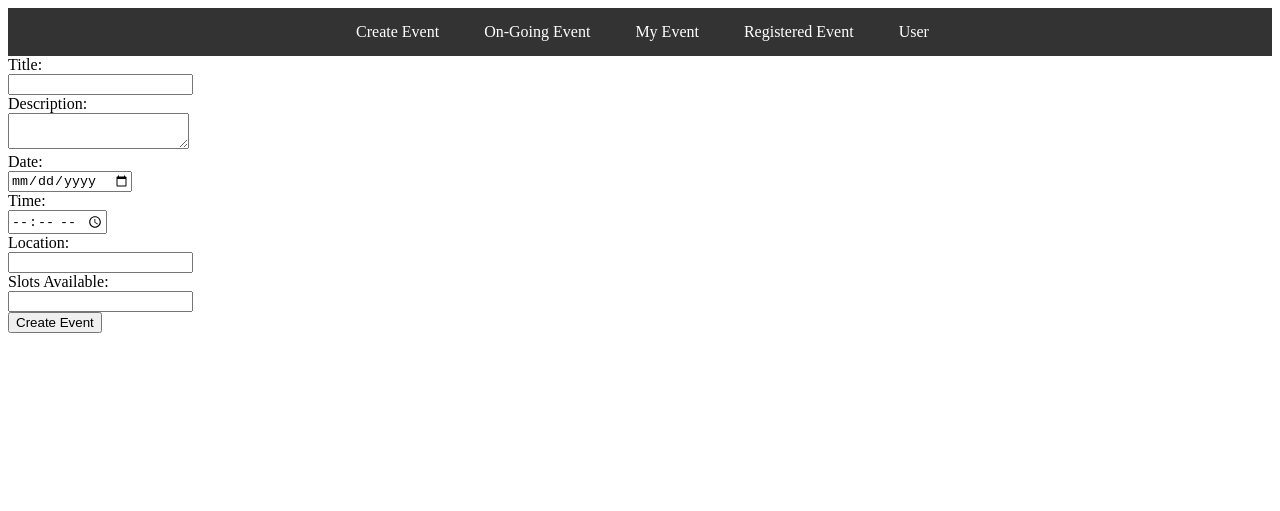
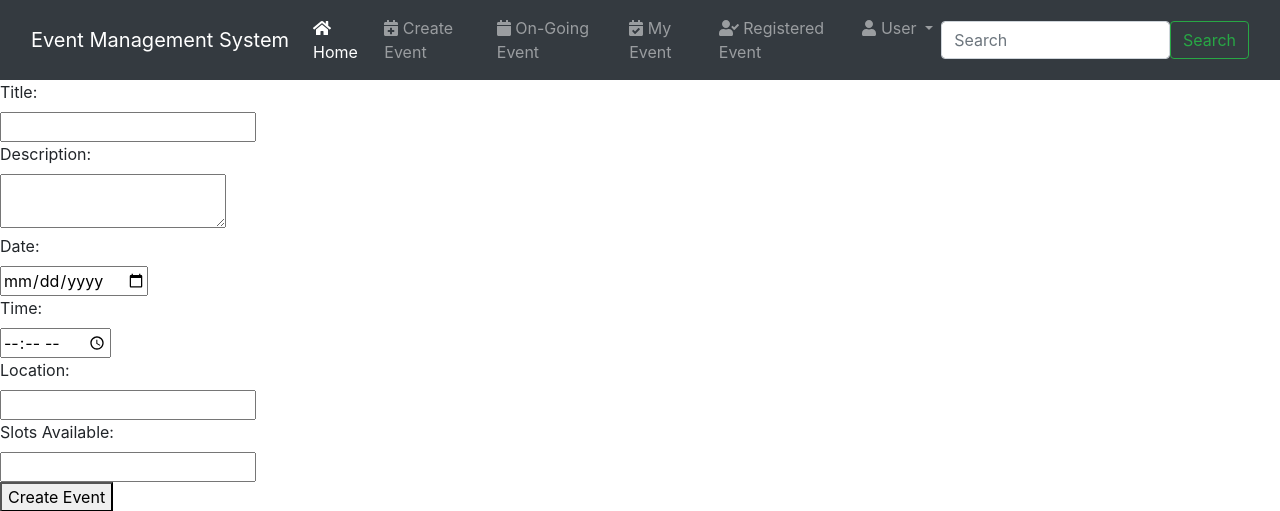
Before and after one commit to fazlerabbi2248/Event-Registration-System, a Django app: template templates/create_event.html in a window 1280 px wide. Shown: the top 511 px of the page. Run offline with Django 3.2, Linux system fonts and the light colour scheme; the template is opened without the code that fills it, so the values that code supplies are empty; some libraries are stand-ins or nearby versions.

Commit message:
update navbar

```diff
--- a/event/urls.py
+++ b/event/urls.py
@@ -7,6 +7,7 @@ urlpatterns = [
     path('accounts/', include('django.contrib.auth.urls')), # this is build in
     path('register/', views.register, name='register'), # custom
     path('login/', views.login, name='login'),
+    path('', views.home, name='home'),
     path('events/create/', views.create_event, name='create_event'),
 
 
--- a/event_registration_system/settings.py
+++ b/event_registration_system/settings.py
@@ -124,3 +124,6 @@ STATIC_URL = 'static/'
 # https://docs.djangoproject.com/en/4.2/ref/settings/#default-auto-field
 
 DEFAULT_AUTO_FIELD = 'django.db.models.BigAutoField'
+
+
+LOGIN_URL = 'login'
--- a/templates/home.html
+++ b/templates/home.html
@@ -1,4 +1,4 @@
-{% extends 'partial/base.html' %}
+{% extends 'partials/base.html' %}
 
 {% block content %}
 
--- a/templates/partials/base.html
+++ b/templates/partials/base.html
@@ -1,8 +1,11 @@
 <!DOCTYPE html>
 <html lang="en">
 <head>
-    <meta charset="UTF-8">
-    <title>Title</title>
+<meta charset="UTF-8">
+  <title>Event Registration Management System</title>
+  <!-- Bootstrap CSS -->
+  <link href="https://stackpath.bootstrapcdn.com/bootstrap/4.5.2/css/bootstrap.min.css" rel="stylesheet">
+     <link href="https://cdnjs.cloudflare.com/ajax/libs/font-awesome/5.15.4/css/all.min.css" rel="stylesheet">
 </head>
 <body>
 {% include 'partials/navbar.html' %}
@@ -11,5 +14,14 @@
 
     {% endblock %}
 
+
+  <script src="https://code.jquery.com/jquery-3.5.1.min.js"></script>
+  <script src="https://cdnjs.cloudflare.com/ajax/libs/popper.js/1.16.0/umd/popper.min.js"></script>
+  <script src="https://stackpath.bootstrapcdn.com/bootstrap/4.5.2/js/bootstrap.min.js"></script>
+ <script src="https://cdnjs.cloudflare.com/ajax/libs/bootstrap/5.3.0/js/bootstrap.bundle.min.js"></script>
+
+  <!-- Font Awesome -->
+  <script src="https://cdnjs.cloudflare.com/ajax/libs/font-awesome/5.15.4/js/all.min.js"></script>
+
 </body>
 </html>
--- a/templates/partials/navbar.html
+++ b/templates/partials/navbar.html
@@ -1,15 +1,40 @@
-    <nav style="background-color: #333; color: #fff; display: flex; justify-content: center;">
-      <ul style="list-style: none; display: flex; margin: 0; padding: 0;">
-        <li><a href="#" style="text-decoration: none; color: #fff; padding: 15px 20px; display: flex; align-items: center;"><i class="fas fa-plus-circle" style="margin-right: 5px;"></i>Create Event</a></li>
-        <li><a href="#" style="text-decoration: none; color: #fff; padding: 15px 20px; display: flex; align-items: center;"><i class="fas fa-calendar-alt" style="margin-right: 5px;"></i>On-Going Event</a></li>
-        <li><a href="#" style="text-decoration: none; color: #fff; padding: 15px 20px; display: flex; align-items: center;"><i class="fas fa-calendar-check" style="margin-right: 5px;"></i>My Event</a></li>
-        <li><a href="#" style="text-decoration: none; color: #fff; padding: 15px 20px; display: flex; align-items: center;"><i class="fas fa-user-check" style="margin-right: 5px;"></i>Registered Event</a></li>
-        <li style="position: relative;">
-          <a href="#" style="text-decoration: none; color: #fff; padding: 15px 20px; display: flex; align-items: center;"><i class="fas fa-user-circle" style="margin-right: 5px;"></i>User</a>
-          <div style="display: none; position: absolute; background-color: #333; min-width: 120px; z-index: 1;">
-            <a href="#" style="color: #fff; padding: 12px 16px; text-decoration: none; display: block;">Profile</a>
-            <a href="#" style="color: #fff; padding: 12px 16px; text-decoration: none; display: block;">Log Out</a>
-          </div>
-        </li>
-      </ul>
-    </nav>
+  <nav class="navbar navbar-expand-lg navbar-dark bg-dark">
+    <div class="container-fluid">
+      <a class="navbar-brand" href="#">Event Management System</a>
+      <button class="navbar-toggler" type="button" data-bs-toggle="collapse" data-bs-target="#navbarSupportedContent" aria-controls="navbarSupportedContent" aria-expanded="false" aria-label="Toggle navigation">
+        <span class="navbar-toggler-icon"></span>
+      </button>
+      <div class="collapse navbar-collapse" id="navbarSupportedContent">
+        <ul class="navbar-nav me-auto mb-2 mb-lg-0">
+          <li class="nav-item">
+            <a class="nav-link active" aria-current="page" href="#"><i class="fas fa-home"></i> Home</a>
+          </li>
+          <li class="nav-item">
+            <a class="nav-link" href="#"><i class="fas fa-calendar-plus"></i> Create Event</a>
+          </li>
+          <li class="nav-item">
+            <a class="nav-link" href="#"><i class="fas fa-calendar"></i> On-Going Event</a>
+          </li>
+          <li class="nav-item">
+            <a class="nav-link" href="#"><i class="fas fa-calendar-check"></i> My Event</a>
+          </li>
+          <li class="nav-item">
+            <a class="nav-link" href="#"><i class="fas fa-user-check"></i> Registered Event</a>
+          </li>
+          <li class="nav-item dropdown">
+            <a class="nav-link dropdown-toggle" href="#" id="navbarDropdown" role="button" data-bs-toggle="dropdown" aria-expanded="false">
+              <i class="fas fa-user"></i> User
+            </a>
+            <ul class="dropdown-menu" aria-labelledby="navbarDropdown">
+              <li><a class="dropdown-item" href="#"><i class="fas fa-user-circle"></i> Profile</a></li>
+              <li><a class="dropdown-item" href="#"><i class="fas fa-sign-out-alt"></i> Log Out</a></li>
+            </ul>
+          </li>
+        </ul>
+        <form class="d-flex flex-fill">
+          <input class="form-control me-2" type="search" placeholder="Search" aria-label="Search">
+          <button class="btn btn-outline-success" type="submit"> Search</button>
+        </form>
+      </div>
+    </div>
+  </nav>
```
Also changed, not shown: event/models.py (+9 -0 lines), event/views.py (+8 -3 lines), db.sqlite3.
